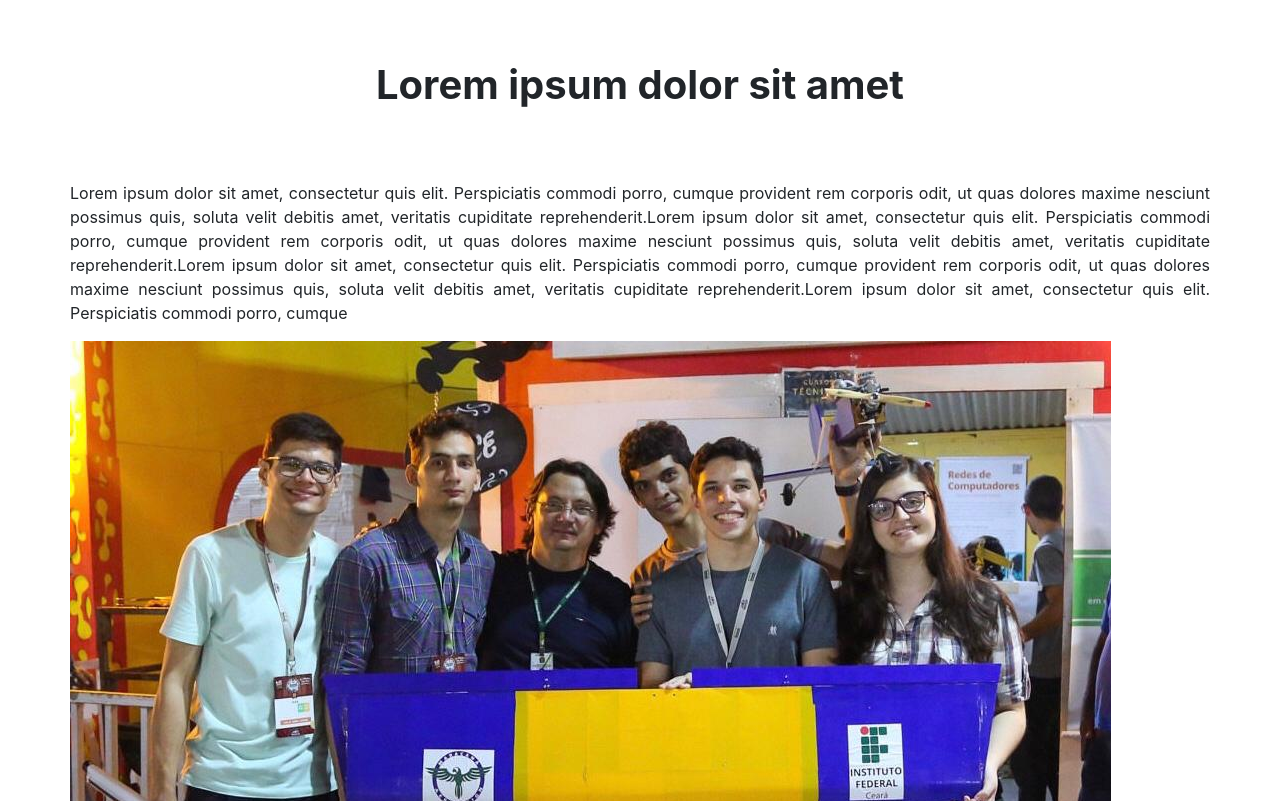
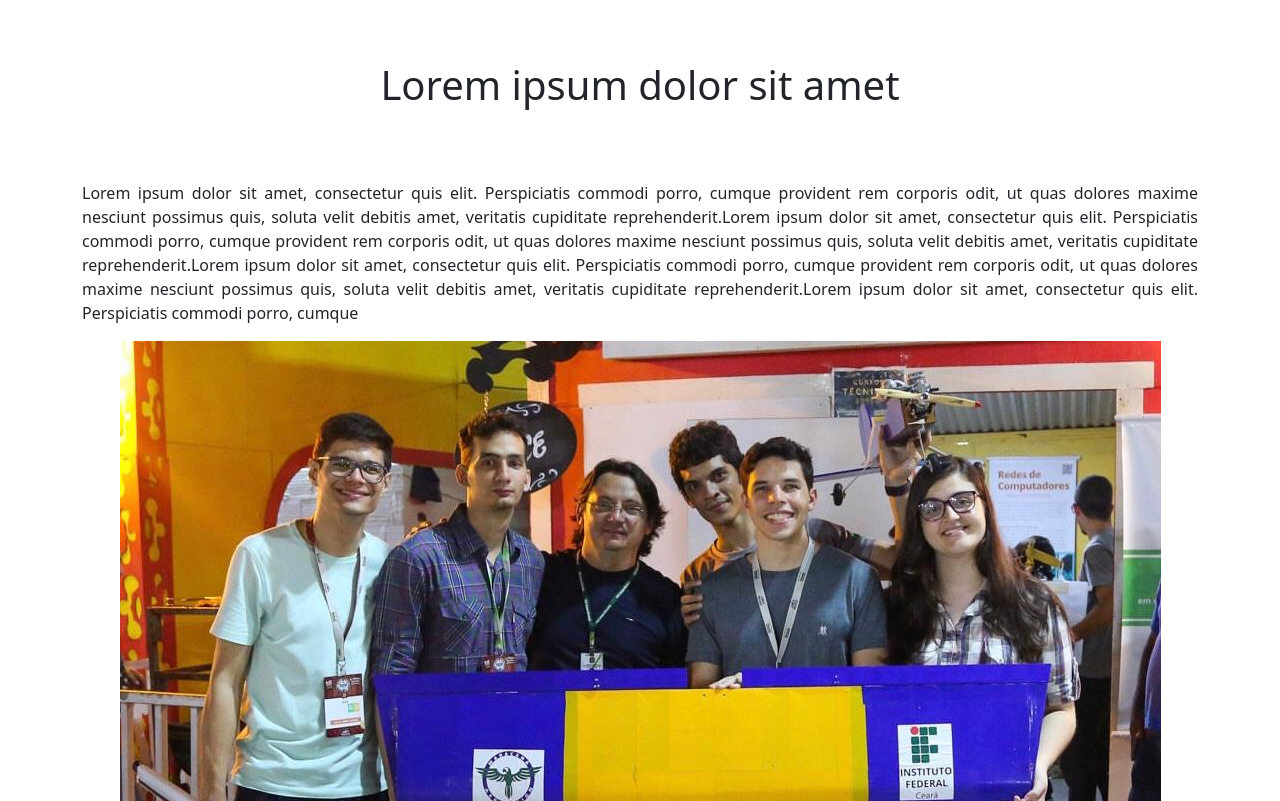
Before and after one commit to viniciusmesquitac/maracana-site, a website: page index.html in a window 1280 px wide. Shown: the part 699-1500 px from the top of the page. Drawn offline with nearby package versions, Linux system fonts and the light colour scheme.

Commit message:
Update index.html

```diff
--- a/index.html
+++ b/index.html
@@ -8,8 +8,7 @@
     <meta name="viewport" content="width=device-width, initial-scale=1, shrink-to-fit=no">
 
     <!-- Bootstrap CSS -->
-    <link rel="stylesheet" href="node_modules/bootstrap/compiler/bootstrap.css">
-    <link rel="stylesheet" href="node_modules/bootstrap/compiler/style.css">
+    <link href="https://cdn.jsdelivr.net/npm/bootstrap@5.3.3/dist/css/bootstrap.min.css" rel="stylesheet" integrity="sha384-QWTKZyjpPEjISv5WaRU9OFeRpok6YctnYmDr5pNlyT2bRjXh0JMhjY6hW+ALEwIH" crossorigin="anonymous">
 </head>
 
 <body>
```
